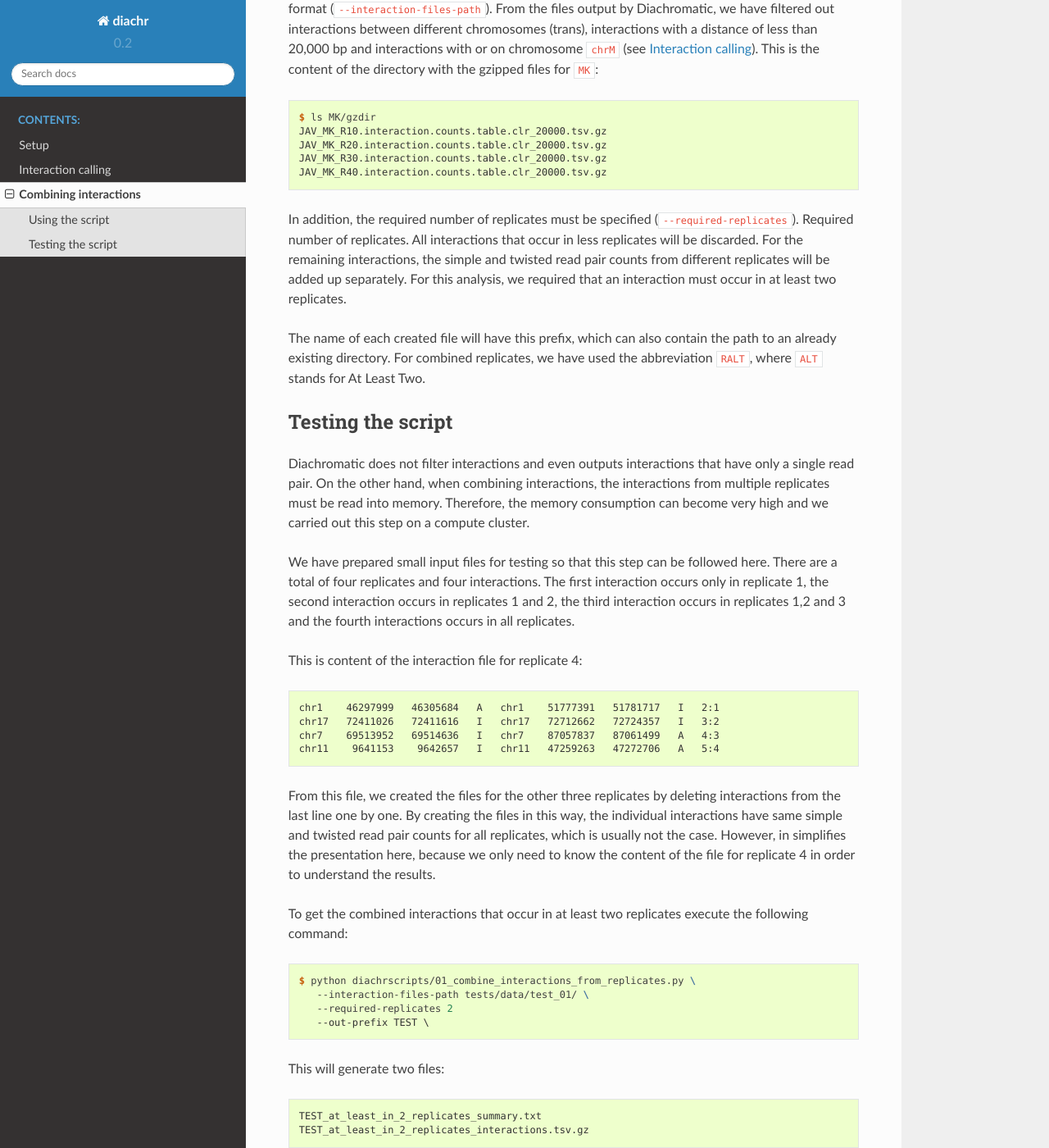
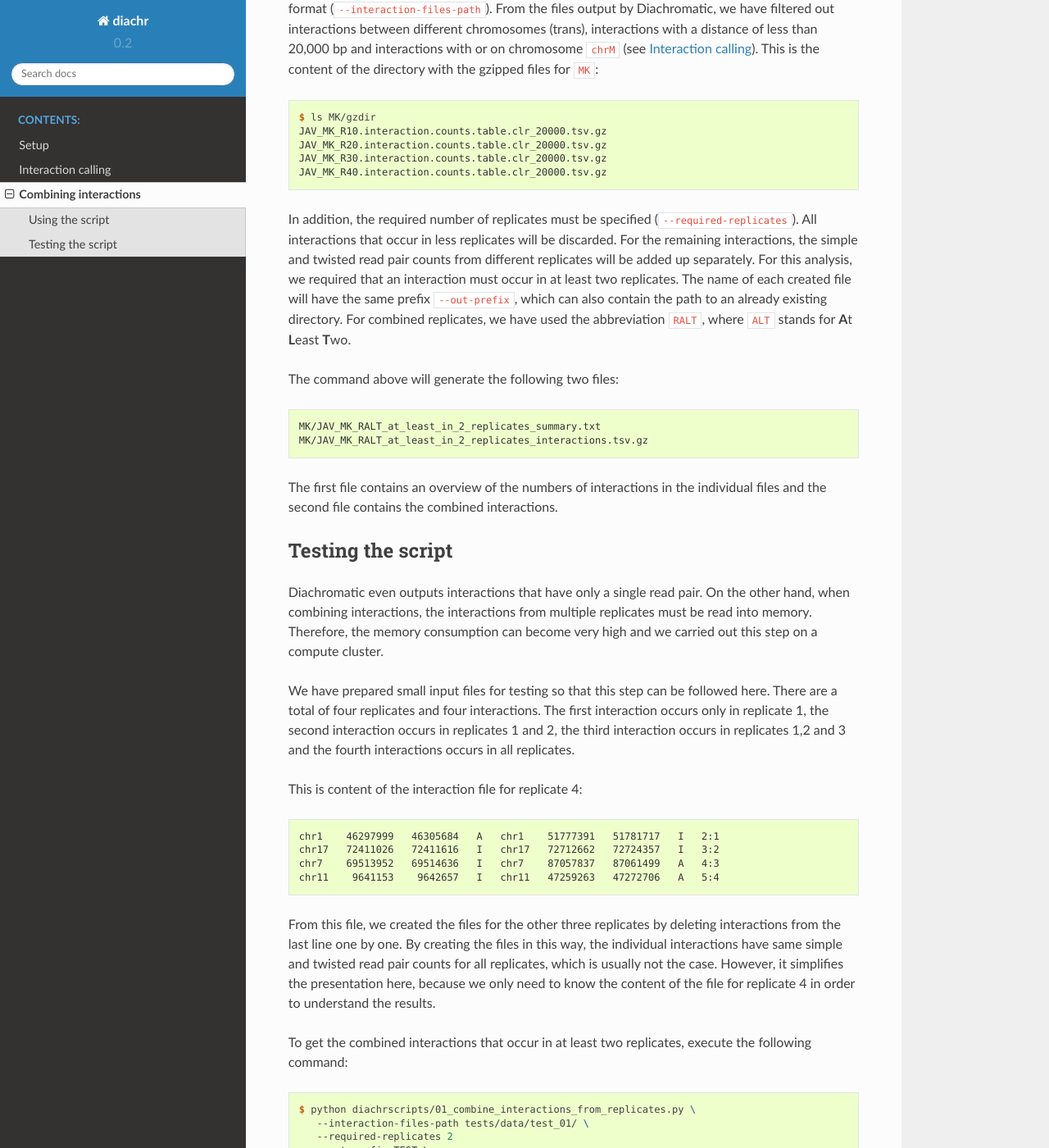
Before and after one commit to hansenp/diachrscripts, a Sphinx documentation site: the page built from docs/combining_interactions.rst, in a window 1280 px wide and 1400 px high, scrolled down 574 px. Shown: the whole window at 82% size. Built offline with Sphinx 7.4.7 and the Read the Docs theme 2.0.0, drawn with Linux system fonts in a browser that asks for light colours; some of the changed text lies outside the part shown.

Commit message:
Completed RTD section for combining interactions.

```diff
--- a/01_combine_interactions_from_replicates.py
+++ b/01_combine_interactions_from_replicates.py
@@ -3,6 +3,8 @@
 """
 This takes a path to a directory containing Diachromatic interaction files and combines interactions that occur in a
 specified number of files into one interaction with summed simple and twisted read pair counts.
+
+You can find a detaailed documentation on this script in the relevant section in the RTD of this repository.
 """
 
 import argparse
--- a/docs/combining_interactions.rst
+++ b/docs/combining_interactions.rst
@@ -46,25 +46,35 @@ This is the content of the directory with the gzipped files for ``MK``:
     JAV_MK_R40.interaction.counts.table.clr_20000.tsv.gz
 
 In addition, the required number of replicates must be specified (``--required-replicates``).
-Required number of replicates. All interactions that occur in less replicates
+All interactions that occur in less replicates
 will be discarded.
 For the remaining interactions,
 the simple and twisted read pair counts from different replicates
 will be added up separately.
 For this analysis,
 we required that an interaction must occur in at least two replicates.
-
-The name of each created file will have this prefix, which can also contain the path to an already existing directory.
+The name of each created file will have the same prefix ``--out-prefix``, which can also contain the path to an already existing directory.
 For combined replicates,
 we have used the abbreviation ``RALT``,
-where ``ALT`` stands for At Least Two.
+where ``ALT`` stands for **A**\ t\  **L**\ east **T**\ wo.
+
+The command above will generate the following two files:
+
+.. code-block:: console
+
+    MK/JAV_MK_RALT_at_least_in_2_replicates_summary.txt
+    MK/JAV_MK_RALT_at_least_in_2_replicates_interactions.tsv.gz
+
+The first file contains an overview of the numbers of interactions
+in the individual files and
+the second file contains the combined interactions.
 
 
 Testing the script
 ==================
 
-Diachromatic does not filter interactions
-and even outputs interactions that have only a single read pair.
+Diachromatic
+even outputs interactions that have only a single read pair.
 On the other hand, when combining interactions,
 the interactions from multiple replicates must be read into memory.
 Therefore, the memory consumption can become very high
@@ -92,11 +102,11 @@ by deleting interactions from the last line one by one.
 By creating the files in this way,
 the individual interactions have same simple and twisted read pair counts
 for all replicates, which is usually not the case.
-However, in simplifies the presentation here,
+However, it simplifies the presentation here,
 because we only need to know the content of the file for replicate 4
 in order to understand the results.
 
-To get the combined interactions that occur in at least two replicates
+To get the combined interactions that occur in at least two replicates,
 execute the following command:
 
 .. code-block:: console
@@ -106,16 +116,7 @@ execute the following command:
        --required-replicates 2
        --out-prefix TEST \
 
-This will generate two files:
-
-.. code-block:: console
-
-    TEST_at_least_in_2_replicates_summary.txt
-    TEST_at_least_in_2_replicates_interactions.tsv.gz
-
-The first file contains an overview of the numbers of interactions
-in the individual files and the combined interactions.
-The second file contains the combined interactions:
+This is the content of the generated file with the combined interactions:
 
 .. code-block:: console
 
```
